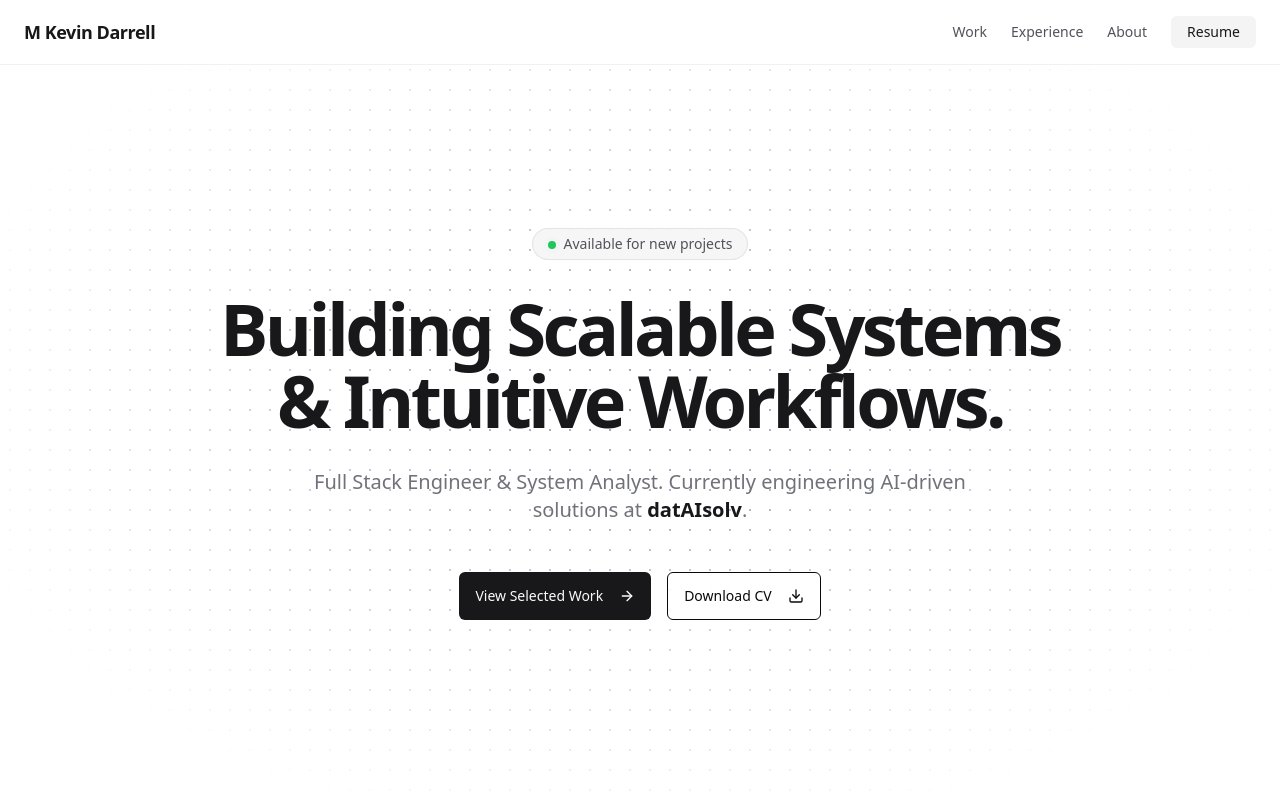
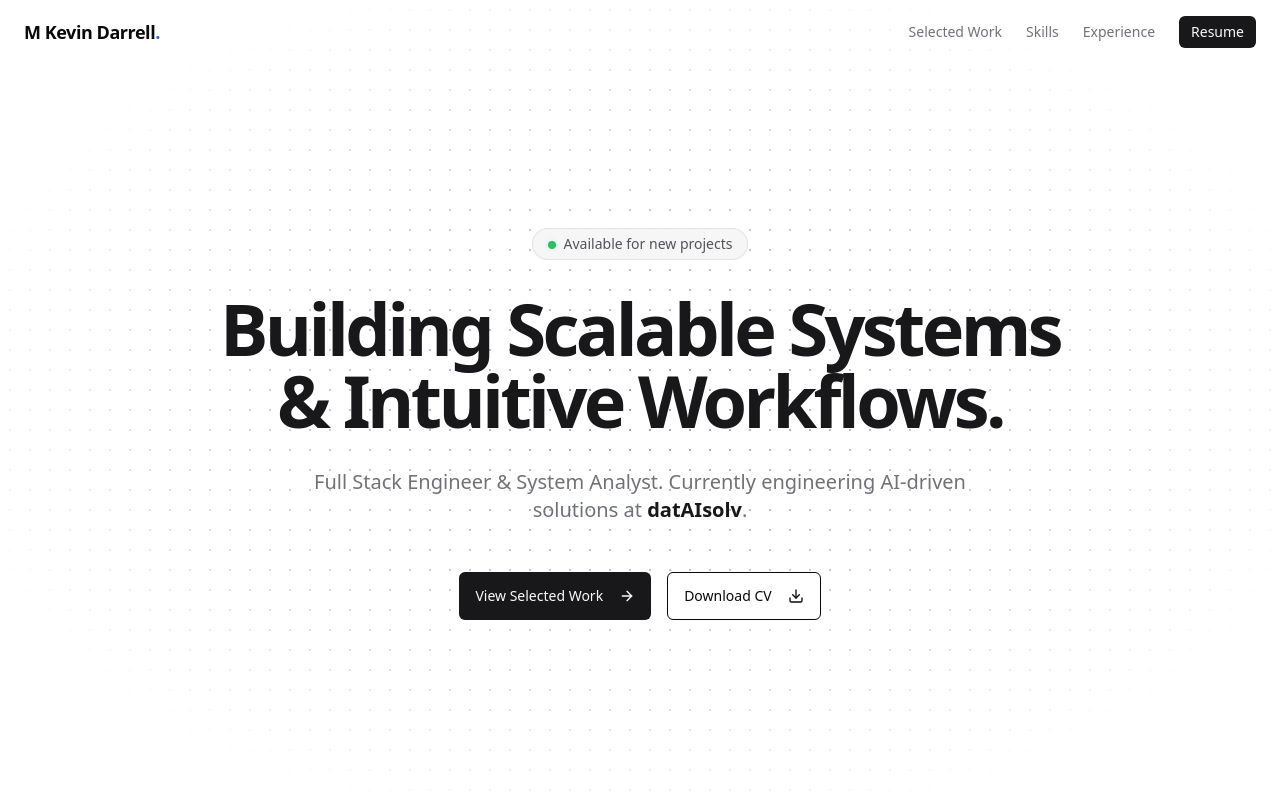
Before and after one commit to KevinDarrell/portfolio, a Next.js app: page / in a window 1280 px wide. Shown: the top 800 px of the page. Built offline with nearby package versions, Linux system fonts and the light colour scheme.

Commit message:
feat(ui): add responsive navbar with mobile menu and scroll effect

```diff
--- a/src/components/layout/navbar.tsx
+++ b/src/components/layout/navbar.tsx
@@ -1,42 +1,96 @@
+"use client";
+
+import { useState, useEffect } from "react";
 import Link from "next/link";
+import { usePathname } from "next/navigation";
+import { Menu, X } from "lucide-react";
+import { cn } from "@/lib/utils";
 import { Button } from "@/components/ui/button";
 
-export function Navbar() {
-    const navLinks = [
-        { name: "Work", href: "#work" },
+const navItems = [
+  { name: "Selected Work", href: "#projects" },
+  { name: "Skills", href: "#skills" },
   { name: "Experience", href: "#experience" },
-        { name: "About", href: "#about" },
 ];
 
+export function Navbar() {
+  const [isOpen, setIsOpen] = useState(false);
+  const [scrolled, setScrolled] = useState(false);
+  const pathname = usePathname();
+
+  useEffect(() => {
+    const handleScroll = () => {
+      setScrolled(window.scrollY > 20);
+    };
+    window.addEventListener("scroll", handleScroll);
+    return () => window.removeEventListener("scroll", handleScroll);
+  }, []);
+
   return (
-        <header className="fixed top-0 left-0 z-50 w-full border-b border-zinc-200/50 bg-white/80 backdrop-blur-md dark:bg-zinc-950/80 dark:border-zinc-800/50">
-            <div className="container mx-auto flex h-16 max-w-7xl items-center justify-between px-4 md:px-6">
-                <Link className="flex items-center space-x-2" href="/">
-                    <span className="font-bold text-lg tracking-tight text-zinc-900 dark:text-zinc-100">M Kevin Darrell</span>
+    <header
+      className={cn(
+        "fixed top-0 w-full z-50 transition-all duration-300 border-b border-transparent",
+        scrolled
+          ? "bg-white/80 dark:bg-zinc-950/80 backdrop-blur-md border-zinc-200 dark:border-zinc-800 shadow-sm"
+          : "bg-transparent"
+      )}
+    >
+      <div className="container mx-auto px-4 md:px-6">
+        <div className="flex items-center justify-between h-16">
+          {/* Logo */}
+          <Link href="/" className="text-lg font-bold tracking-tight">
+            M Kevin Darrell<span className="text-blue-600">.</span>
           </Link>
 
-                <nav className="hidden md:flex items-center gap-6 text-sm font-medium">
-                    {navLinks.map((link) => (
+          <nav className="hidden md:flex items-center gap-6">
+            {navItems.map((item) => (
               <Link
-                        key={link.name}
-                        href={link.href}
-                        className="text-zinc-600 transition-colors hover:text-zinc-900 dark:text-zinc-400 dark:hover:text-zinc-100"
+                key={item.href}
+                href={item.href}
+                className="text-sm font-medium text-muted-foreground hover:text-primary transition-colors"
               >
-                            {link.name}
+                {item.name}
               </Link>
             ))}
-
-                    <Link href="/resume.pdf" target="_blank" rel="noopener noreferrer">
-                        <Button variant="secondary" size="sm" className="px-4">
+            <Button asChild variant="default" size="sm">
+              <a href="/resume.pdf" download="M_Kevin_Darrell_CV.pdf">
                 Resume
+              </a>
             </Button>
-                    </Link>
           </nav>
 
-                <button className="flex md:hidden p-2 text-zinc-900 dark:text-zinc-100">
-                    <span className="font-semibold text-sm">Menu</span>
+          <button
+            className="md:hidden p-2 text-zinc-600 dark:text-zinc-300"
+            onClick={() => setIsOpen(!isOpen)}
+            aria-label="Toggle menu"
+          >
+            {isOpen ? <X className="w-6 h-6" /> : <Menu className="w-6 h-6" />}
           </button>
         </div>
+      </div>
+
+
+      {isOpen && (
+        <div className="md:hidden absolute top-16 left-0 w-full bg-white dark:bg-zinc-950 border-b border-zinc-200 dark:border-zinc-800 shadow-xl animate-in slide-in-from-top-5">
+          <div className="flex flex-col p-4 space-y-4">
+            {navItems.map((item) => (
+              <Link
+                key={item.href}
+                href={item.href}
+                className="text-sm font-medium text-zinc-600 dark:text-zinc-300 hover:text-blue-600 dark:hover:text-blue-400"
+                onClick={() => setIsOpen(false)}
+              >
+                {item.name}
+              </Link>
+            ))}
+            <Button asChild className="w-full">
+              <a href="/resume.pdf" download="M_Kevin_Darrell_CV.pdf">
+                Download Resume
+              </a>
+            </Button>
+          </div>
+        </div>
+      )}
     </header>
   );
 }
```
Also changed, not shown: 1 other file (tests, documents, lock files or other folders). Lines whose indentation alone changed are shown as unchanged.
